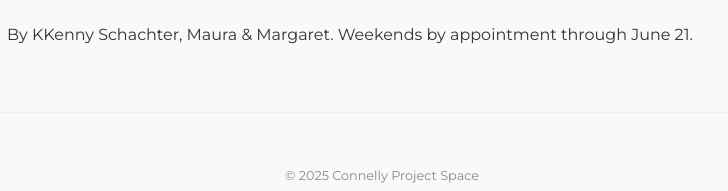
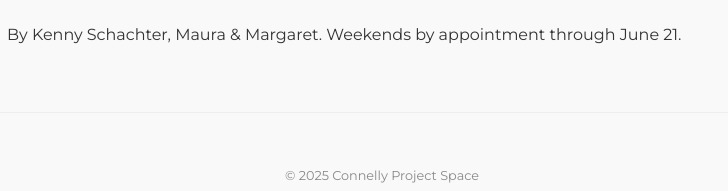
Before and after one commit to suitcasemedia/connelly-project-space, an Eleventy site: page index.njk in a window 1280 px wide. Shown: the part 682-873 px from the top of the page, 258-986 px from the left. Built offline with nearby package versions, Linux system fonts and the light colour scheme; Eleventy itself is replaced by a stand-in of ours; files that its build step writes are made by us from their sources.

```diff
--- a/index.njk
+++ b/index.njk
@@ -15,7 +15,7 @@
     width="100%"
   ></video>
   <p>
-    By KKenny Schachter, Maura & Margaret. Weekends by appointment through
+    By Kenny Schachter, Maura & Margaret. Weekends by appointment through
     June 21.
   </p>
 </section>
```
Also changed, not shown: 1 other file.
